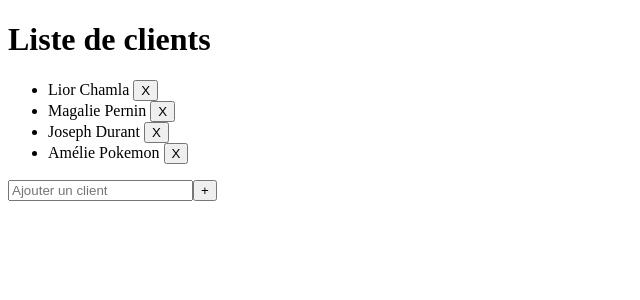
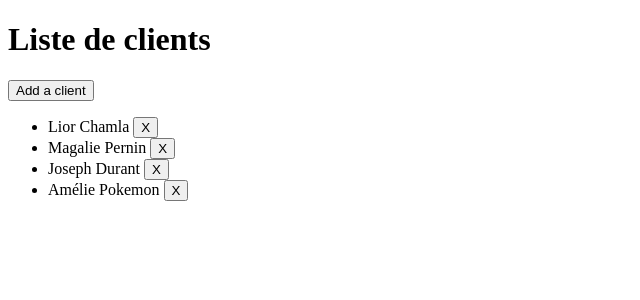
Before and after one commit to vihong/liorChamlaFunctional, a React (Create React App) app: page / in a window 1280 px wide. Shown: the top 300 px of the page, without its empty margins (0-640 px from the left). Built offline with nearby package versions, Linux system fonts and the light colour scheme.

Commit message:
15 - Ajouter un client vierge afin d'ajouter client GIVEN la liste des clients WHEN je clique sur le bouton "Add a client" THEN je vois un nouveau client "vierge" ajouté en haut de liste des clients et mon curseur est immédiatement placé dans l'editbox pour editer mon nouveau Client

```diff
--- a/src/App.js
+++ b/src/App.js
@@ -1,7 +1,5 @@
 import { useRef, useState } from "react";
 import Client from "./Client";
-import Form from "./Form";
-import "./styles.css";
 
 function App() {
   // état (state)
@@ -28,9 +26,13 @@ function App() {
   };
 
   const handleAdd = (clientToAdd) => {
+    console.log(clientToAdd);
     const clientsCopy = [...clients];
-    clientsCopy.push(clientToAdd);
-    setClients(clientsCopy);
+    clientsCopy.splice(0, 0, clientToAdd);
+
+    setClients((clients) => {
+      return clientsCopy;
+    });
   };
 
   const handleClientSelected = async (idSelected) => {
@@ -53,17 +55,34 @@ function App() {
     handleUpdate(clientUpdated);
   };
 
+  const handleAddButton = async () => {
+    console.log("handleAddButton");
+
+    // création du nouveau client
+    const id = new Date().getTime();
+    const nom = "";
+    const newClient = { id, nom };
+
+    // envoie à handleAdd pour gestion du state
+    handleAdd(newClient);
+    console.log("pokemon 2");
+    await setIsEditing(true);
+    await setClientbeingEdited(newClient);
+    editBoxRef.current.focus();
+  };
+
   // affichage (render)
   return (
     <div>
       <h1>{title}</h1>
+      <button onClick={handleAddButton}>Add a client</button>
       <ul>
         {clients.map((client) => (
           <Client key={client.id} infoClient={client} onSelected={handleClientSelected} onDelete={() => handleDelete(client.id)} />
         ))}
       </ul>
-      <Form handleAdd={handleAdd} />
       {isEditing && <input ref={editBoxRef} value={clientBeingEdited.nom} placeholder={"Click on a client to edit"} onChange={handleInputChange} />}
+      {/* <Form handleAdd={handleAdd} addBoxRef={addBoxRef} /> */}
     </div>
   );
 }
@@ -87,5 +106,6 @@ export default App;
  * 11) notion de black box (raise the id)
  * 12) refactor Form
  * 13) Ajouter un input (séparé) modifiable en live
- * 14) Ajouter un input add client à sélectionner
+ * 14) Ajouter la box editing que si le client est sélectionné
+ * 15) Ajouter un client vierge afin d'ajouter client
  */
--- a/src/Client.jsx
+++ b/src/Client.jsx
@@ -1,8 +1,22 @@
 import React from "react";
 
 export default function Client({ infoClient, onSelected, onDelete }) {
+  const itemStyle =
+    infoClient.id === 0
+      ? {
+          color: "green",
+          fontWeight: "bold",
+          listStyleType: "none",
+          border: "1px solid red",
+          display: "inline",
+          borderRadius: 5,
+          padding: "5px 10px",
+          marginBottom: "20px"
+        }
+      : null;
+
   return (
-    <li key={infoClient.id} onClick={() => onSelected(infoClient.id)}>
+    <li key={infoClient.id} onClick={() => onSelected(infoClient.id)} style={itemStyle}>
       {infoClient.nom} <button onClick={onDelete}>X</button>
     </li>
   );
--- a/src/Form.jsx
+++ b/src/Form.jsx
@@ -1,6 +1,6 @@
 import React, { useState } from "react";
 
-export default function Form({ handleAdd, valueInputBox }) {
+export default function Form({ handleAdd, valueInputBox, addBoxRef }) {
   const [nouveauClient, setNouveauClient] = useState(valueInputBox ? valueInputBox : "");
 
   const handleSubmit = (event) => {
@@ -20,7 +20,7 @@ export default function Form({ handleAdd, valueInputBox }) {
 
   return (
     <form action="submit" onSubmit={handleSubmit}>
-      <input value={nouveauClient} type="text" placeholder="Ajouter un client" onChange={handleChange} />
+      <input ref={addBoxRef} value={nouveauClient} type="text" placeholder="Ajouter un client" onChange={handleChange} />
       <button>+</button>
     </form>
   );
```
